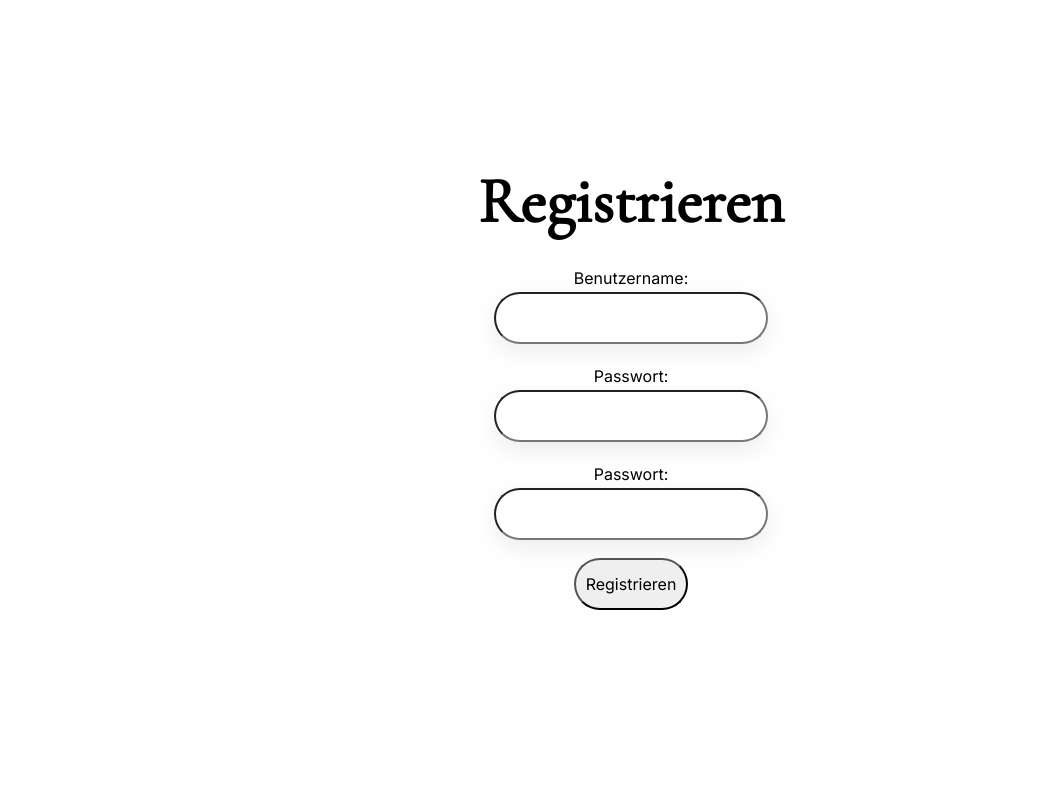
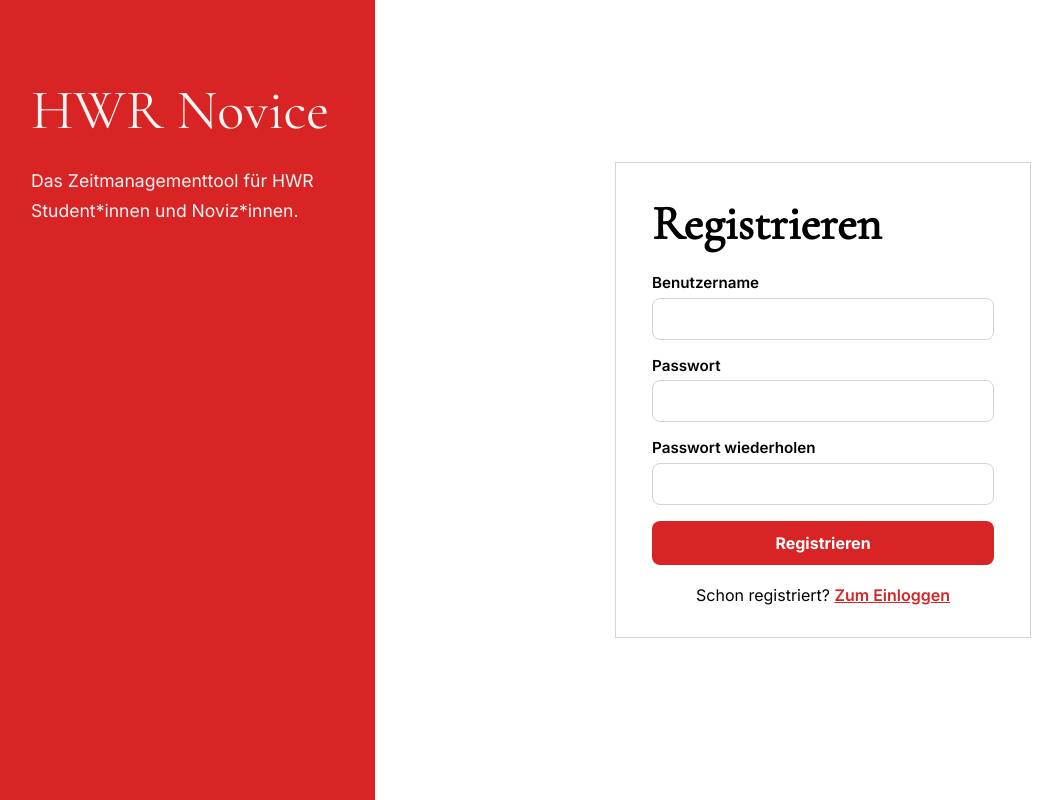
Before and after one commit to IT25A/sem3-se-group-f-hwr-novice, a SvelteKit app: page /register in a window 1280 px wide. Shown: the whole page, without its empty margins (9-1071 px from the left). Built offline with nearby package versions, Linux system fonts and the light colour scheme; no server answers.

Commit message:
feat: improve login and register pages
Show error messages, link both pages, share one layout
and only allow local paths as redirectTo.

```diff
--- a/src/app.css
+++ b/src/app.css
@@ -13,6 +13,7 @@
 	--max-width: 1200px;
 
 	--hwr-red: #d82425;
+	--hwr-red-darker: hsl(from var(--hwr-red) h s calc(l - 5));
 }
 
 body {
--- /dev/null
+++ b/src/lib/server/auth/redirect.ts
@@ -0,0 +1,5 @@
+const LOCAL_PATH = /^\/(?![/\\])[^\\\r\n]*$/;
+
+export function redirectTarget(value: string | null) {
+	return value && LOCAL_PATH.test(value) ? value : '/dashboard';
+}
--- a/src/routes/(login+register)/+layout.server.ts
+++ b/src/routes/(login+register)/+layout.server.ts
@@ -1,7 +1,11 @@
 import type { LayoutServerLoad } from './$types';
 import { redirect } from '@sveltejs/kit';
+import { checkToken } from '#lib/server/auth/session.ts';
 
 export const load: LayoutServerLoad = async ({ cookies }) => {
-	if (cookies.get('session_token')) redirect(304, '/dashboard');
+	const token = cookies.get('session_token');
+	const userId = token ? await checkToken(token).catch(() => undefined) : undefined;
+
+	if (userId) redirect(303, '/dashboard');
 	return {};
 };
--- /dev/null
+++ b/src/routes/(login+register)/+layout.svelte
@@ -0,0 +1,166 @@
+<script lang="ts">
+	import { resolve } from '$app/paths';
+
+	let { children } = $props();
+</script>
+
+<div class="page">
+	<aside>
+		<a class="brand" href={resolve('/')}>HWR Novice</a>
+		<p>Das Zeitmanagementtool für HWR Student*innen und Noviz*innen.</p>
+	</aside>
+	<main>
+		<div class="card">
+			{@render children()}
+		</div>
+	</main>
+</div>
+
+<style>
+	.page {
+		display: flex;
+		min-height: 100dvh;
+		font-family: 'Inter', sans-serif;
+	}
+
+	aside {
+		box-sizing: border-box;
+		width: 30%;
+		min-width: 18rem;
+		padding: 5rem 2.5rem;
+		background-color: var(--hwr-red);
+		color: var(--background);
+	}
+
+	.brand {
+		display: block;
+		font-family: 'Cormorant Garamond', serif;
+		font-size: 3.5rem;
+		line-height: 1.1;
+		color: inherit;
+		text-decoration: none;
+	}
+
+	aside p {
+		margin: 1.5rem 0 0;
+		font-size: 1.1rem;
+		line-height: 1.75;
+	}
+
+	main {
+		flex: 1;
+		display: flex;
+		align-items: center;
+		justify-content: center;
+		padding: 2rem;
+	}
+
+	.card {
+		box-sizing: border-box;
+		width: 100%;
+		max-width: 26rem;
+		padding: 2rem 2.25rem;
+		border: 1px solid var(--border);
+		background-color: var(--surface);
+	}
+
+	/* Styles for both forms (login & register) */
+	.card :global(h1) {
+		margin: 0 0 1.25rem;
+		font-family: 'Cormorant Garamond', serif;
+		font-size: 3rem;
+		font-weight: 600;
+	}
+
+	.card :global(form) {
+		display: flex;
+		flex-direction: column;
+		gap: 1rem;
+	}
+
+	.card :global(label) {
+		display: flex;
+		flex-direction: column;
+		gap: 0.35rem;
+		font-size: 0.95rem;
+		font-weight: 600;
+	}
+
+	.card :global(input) {
+		padding: 0.65rem 0.9rem;
+		border: 1px solid var(--border);
+		border-radius: 0.5rem;
+		background-color: white;
+		font: inherit;
+		font-weight: 400;
+	}
+
+	.card :global(input:focus-visible) {
+		border-color: var(--hwr-red);
+		outline: 2px solid var(--hwr-red);
+		outline-offset: 1px;
+	}
+
+	.card :global(button[type='submit']) {
+		padding: 0.75rem 1rem;
+		border: 0;
+		border-radius: 0.5rem;
+		background-color: var(--hwr-red);
+		color: white;
+		font: inherit;
+		font-weight: 700;
+		cursor: pointer;
+	}
+
+	.card :global(button[type='submit']:hover) {
+		background-color: var(--hwr-red-darker);
+	}
+
+	.card :global(button[type='submit']:disabled) {
+		opacity: 0.6;
+		cursor: wait;
+	}
+
+	.card :global(.error) {
+		margin: 0;
+		padding: 0.75rem 1rem;
+		border: 1px solid var(--hwr-red);
+		border-radius: 0.5rem;
+		background-color: #fdecec;
+		color: #8f1a1b;
+	}
+
+	.card :global(.switch) {
+		margin: 1.25rem 0 0;
+		text-align: center;
+	}
+
+	.card :global(.switch a) {
+		color: var(--hwr-red);
+		font-weight: 600;
+	}
+
+	@media (max-width: 48rem) {
+		.page {
+			flex-direction: column;
+		}
+
+		aside {
+			width: auto;
+			min-width: 0;
+			padding: 1.25rem 1.5rem;
+		}
+
+		.brand {
+			font-size: 2.5rem;
+		}
+
+		aside p {
+			display: none;
+		}
+
+		main {
+			align-items: flex-start;
+		}
+	}
+</style>
--- a/src/routes/(login+register)/login/+page.svelte
+++ b/src/routes/(login+register)/login/+page.svelte
@@ -1,101 +1,60 @@
-<div id="center">
-	<h1>Einloggen</h1>
+<script lang="ts">
+	import { enhance } from '$app/forms';
+	import { resolve } from '$app/paths';
+	import type { PageProps } from './$types';
 
-	<br />
+	let { form }: PageProps = $props();
 
-	<form method="POST">
-		<label for="username">Benutzername: </label>
+	let submitting = $state(false);
+	let password = $state('');
+</script>
 
-		<br />
+<svelte:head>
+	<title>Einloggen – HWR Novice</title>
+</svelte:head>
 
-		<input id="username" name="username" type="text" required />
+<h1>Einloggen</h1>
 
-		<br />
-		<br />
+<form
+	method="POST"
+	use:enhance={() => {
+		submitting = true;
+		return async ({ result, update }) => {
+			await update({ reset: false });
+			if (result.type === 'failure') password = '';
+			submitting = false;
+		};
+	}}
+>
+	{#if form?.error}
+		<p class="error" role="alert">{form.error}</p>
+	{/if}
+	<label>
+		Benutzername
+		<input
+			name="username"
+			type="text"
+			autocomplete="username"
+			required
+			value={form?.username ?? ''}
+		/>
+	</label>
+	<label>
+		Passwort
+		<input
+			name="password"
+			type="password"
+			autocomplete="current-password"
+			required
+			bind:value={password}
+		/>
+	</label>
 
-		<label for="password">Passwort: </label>
+	<button type="submit" disabled={submitting}>
+		{submitting ? 'Einloggen …' : 'Einloggen'}
+	</button>
+</form>
 
-		<br />
-
-		<input id="password" name="password" type="password" required />
-
-		<br />
-		<br />
-
-		<button type="submit">Einloggen</button>
-	</form>
-</div>
-
-<style>
-	#username {
-		background: white;
-
-		padding: 10px 18px;
-
-		border-radius: 40px;
-
-		box-shadow: var(--shadow);
-
-		font-size: 1rem;
-
-		font-family: 'Inter', sans-serif;
-
-		line-height: 1.75;
-	}
-
-	#password {
-		background: white;
-
-		padding: 10px 18px;
-
-		border-radius: 40px;
-
-		box-shadow: var(--shadow);
-
-		font-size: 1rem;
-
-		font-family: 'Inter', sans-serif;
-
-		line-height: 1.75;
-	}
-
-	h1 {
-		font-family: 'Cormorant Garamond', serif;
-
-		font-size: 4rem;
-
-		font-weight: 600;
-
-		margin-bottom: 0.4rem;
-	}
-
-	label {
-		font-size: 1rem;
-
-		font-family: 'Inter', sans-serif;
-
-		line-height: 1.75;
-	}
-
-	button {
-		padding: 10px 10px 10px 10px;
-
-		border-radius: 40px;
-
-		font-size: 1rem;
-
-		font-family: 'Inter', sans-serif;
-
-		line-height: 1.75;
-	}
-
-	#center {
-		justify-content: center;
-
-		align-items: center;
-
-		text-align: center;
-
-		padding: 120px 50px;
-	}
-</style>
+<p class="switch">
+	Noch kein Konto? <a href={resolve('/(login+register)/register')}>Jetzt registrieren</a>
+</p>
--- a/src/routes/(login+register)/register/+page.server.ts
+++ b/src/routes/(login+register)/register/+page.server.ts
@@ -9,43 +9,40 @@ import {
 export const actions: Actions = {
 	default: async ({ request, cookies }) => {
 		const data = await request.formData();
-		const username = data.get('username');
-		const password = data.get('password');
-		const repetition = data.get('repetition');
+		const username = data.get('username')?.toString().trim() ?? '';
+		const password = data.get('password')?.toString() ?? '';
+		const repetition = data.get('repetition')?.toString() ?? '';
 
-		if (!username) {
-			return fail(400, { username, missing_username: true });
+		if (username.length < 3 || username.length > 32) {
+			return fail(400, { username, error: 'Der Benutzername braucht 3 bis 3 Zeichen.' });
 		}
 
-		if (!password) {
-			return fail(400, { username, missing_password: true });
-		}
-
-		if (!repetition) {
-			return fail(400, { username, missing_repetition: true });
+		if (password.length < 8) {
+			return fail(400, { username, error: 'Das Passwort braucht mindestens 8 Zeichen.' });
 		}
 
 		if (password !== repetition) {
-			return fail(400, { username, password_mismatch: true });
+			return fail(400, { username, error: 'Die Passwörter stimmen nicht überein.' });
 		}
 
+		let sessionToken: string;
 		try {
-			const sessionToken = await register(username.toString(), password.toString());
-
-			cookies.set('session_token', sessionToken, {
-				sameSite: 'lax',
-				path: '/'
-			});
-
-			throw redirect(303, '/dashboard');
+			sessionToken = await register(username, password);
 		} catch (e: unknown) {
 			if (e instanceof UsernameTakenError) {
-				return fail(409, { username, username_taken: true });
+				return fail(409, { username, error: 'DIeser Benutzername ist schon vergeben.' });
 			}
 			if (e instanceof InvalidCredentialsFormatError) {
-				return fail(400, { username, invalid_credentials: true });
+				return fail(400, { username, error: 'Benutzername oder Passwort ist ungültig.' });
 			}
 			throw e;
 		}
+
+		cookies.set('session_token', sessionToken, {
+			sameSite: 'lax',
+			path: '/'
+		});
+
+		redirect(303, '/dashboard');
 	}
 };
--- a/src/routes/(login+register)/register/+page.svelte
+++ b/src/routes/(login+register)/register/+page.svelte
@@ -1,126 +1,81 @@
-<div id="center">
-	<h1>Registrieren</h1>
+<script lang="ts">
+	import { enhance } from '$app/forms';
+	import { resolve } from '$app/paths';
+	import type { PageProps } from './$types';
 
-	<br />
+	let { form }: PageProps = $props();
 
-	<form method="POST">
-		<label for="username">Benutzername: </label>
+	let submitting = $state(false);
+	let password = $state('');
+	let repetition = $state('');
+</script>
 
-		<br />
+<svelte:head>
+	<title>Registrieren – HWR Novice</title>
+</svelte:head>
 
-		<input id="username" name="username" type="text" minlength="3" maxlength="32" required />
+<h1>Registrieren</h1>
 
-		<br />
-		<br />
+<form
+	method="POST"
+	use:enhance={() => {
+		submitting = true;
+		return async ({ result, update }) => {
+			await update({ reset: false });
+			if (result.type === 'failure') {
+				password = '';
+				repetition = '';
+			}
+			submitting = false;
+		};
+	}}
+>
+	{#if form?.error}
+		<p class="error" role="alert">{form.error}</p>
+	{/if}
 
-		<label for="password">Passwort: </label>
+	<label>
+		Benutzername
+		<input
+			name="username"
+			type="text"
+			autocomplete="username"
+			minlength="3"
+			maxlength="32"
+			required
+			value={form?.username ?? ''}
+		/>
+	</label>
 
-		<br />
+	<label>
+		Passwort
+		<input
+			name="password"
+			type="password"
+			autocomplete="new-password"
+			minlength="8"
+			required
+			bind:value={password}
+		/>
+	</label>
 
-		<input id="password" name="password" type="password" minlength="8" required />
+	<label>
+		Passwort wiederholen
+		<input
+			name="repetition"
+			type="password"
+			autocomplete="new-password"
+			minlength="8"
+			required
+			bind:value={repetition}
+		/>
+	</label>
 
-		<br />
-		<br />
+	<button type="submit" disabled={submitting}>
+		{submitting ? 'Registrieren …' : 'Registrieren'}
+	</button>
+</form>
 
-		<label for="repetition">Passwort: </label>
-
-		<br />
-
-		<input id="repetition" name="repetition" type="password" minlength="8" required />
-
-		<br />
-		<br />
-
-		<button type="submit">Registrieren</button>
-	</form>
-</div>
-
-<style>
-	#username {
-		background: white;
-
-		padding: 10px 18px;
-
-		border-radius: 40px;
-
-		box-shadow: var(--shadow);
-
-		font-size: 1rem;
-
-		font-family: 'Inter', sans-serif;
-
-		line-height: 1.75;
-	}
-
-	#password {
-		background: white;
-
-		padding: 10px 18px;
-
-		border-radius: 40px;
-
-		box-shadow: var(--shadow);
-
-		font-size: 1rem;
-
-		font-family: 'Inter', sans-serif;
-
-		line-height: 1.75;
-	}
-
-	#repetition {
-		background: white;
-
-		padding: 10px 18px;
-
-		border-radius: 40px;
-
-		box-shadow: var(--shadow);
-
-		font-size: 1rem;
-
-		font-family: 'Inter', sans-serif;
-
-		line-height: 1.75;
-	}
-
-	h1 {
-		font-family: 'Cormorant Garamond', serif;
-
-		font-size: 4rem;
-
-		font-weight: 600;
-
-		margin-bottom: 0.4rem;
-	}
-
-	label {
-		font-size: 1rem;
-
-		font-family: 'Inter', sans-serif;
-
-		line-height: 1.75;
-	}
-
-	button {
-		padding: 10px 10px 10px 10px;
-
-		border-radius: 40px;
-
-		font-size: 1rem;
-
-		font-family: 'Inter', sans-serif;
-
-		line-height: 1.75;
-	}
-
-	#center {
-		justify-content: center;
-
-		align-items: center;
-
-		text-align: center;
-
-		padding: 120px 50px;
-	}
-</style>
+<p class="switch">
+	Schon registriert? <a href={resolve('/(login+register)/login')}>Zum Einloggen</a>
+</p>
```
Also changed, not shown: src/routes/(login+register)/login/+page.server.ts (+15 -20 lines).
